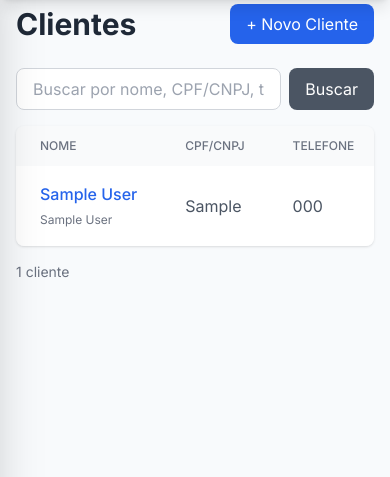
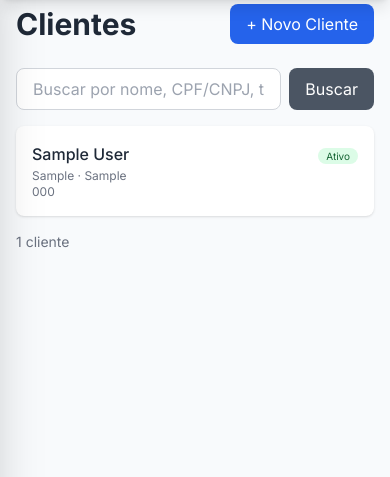
Before and after one commit to leopesi/locamaq, a Django app: page /customers/ in a window 390 px wide. Shown: the part 60-537 px from the top of the page. Run offline with Django 5.2, Linux system fonts and the light colour scheme; a user stored in the database is signed in; tables that the repository leaves empty hold one stand-in row (values such as "Sample post"); some libraries are stand-ins or nearby versions.

Commit message:
fix: listas mobile — tabelas viram cards no celular
- Clientes: tabela no desktop, cards clicáveis no mobile
- Locações: tabela no desktop, cards com valor/status no mobile
- hidden md:table / md:hidden para alternar
- Cards com link direto para detalhe (toque único)

```diff
--- a/templates/customers/customer_list.html
+++ b/templates/customers/customer_list.html
@@ -24,7 +24,8 @@
 </div>
 
 <div class="bg-white rounded-lg shadow overflow-x-auto">
-    <table class="w-full min-w-[600px]">
+    <!-- Desktop: tabela -->
+    <table class="w-full hidden md:table">
         <thead class="bg-gray-50">
             <tr>
                 <th class="px-6 py-3 text-left text-xs font-medium text-gray-500 uppercase">Nome</th>
@@ -70,6 +71,32 @@
             {% endfor %}
         </tbody>
     </table>
+
+    <!-- Mobile: cards -->
+    <div class="md:hidden divide-y divide-gray-100">
+        {% for customer in customers %}
+        <a href="{% url 'customers:customer_detail' customer.pk %}" class="block p-4 hover:bg-gray-50 transition">
+            <div class="flex justify-between items-start">
+                <div>
+                    <p class="font-medium text-gray-800">{{ customer.name }}</p>
+                    <p class="text-xs text-gray-500 mt-0.5">{{ customer.document|default:"" }} {% if customer.city %}· {{ customer.city }}{% endif %}</p>
+                    <p class="text-xs text-gray-500">{{ customer.phone|default:"" }}</p>
+                </div>
+                <div>
+                    {% if customer.is_blocked %}
+                    <span class="px-2 py-0.5 text-[10px] rounded-full bg-red-100 text-red-800">Bloqueado</span>
+                    {% elif customer.is_active %}
+                    <span class="px-2 py-0.5 text-[10px] rounded-full bg-green-100 text-green-800">Ativo</span>
+                    {% endif %}
+                </div>
+            </div>
+        </a>
+        {% empty %}
+        <div class="p-6 text-center text-gray-500">
+            {% if search %}Nenhum cliente encontrado.{% else %}Nenhum cliente cadastrado.{% endif %}
+        </div>
+        {% endfor %}
+    </div>
 </div>
 
 <p class="mt-4 text-sm text-gray-500">{{ customers|length }} cliente{{ customers|length|pluralize:"s" }}</p>
```
Also changed, not shown: templates/rentals/rental_list.html (+30 -1 lines).
